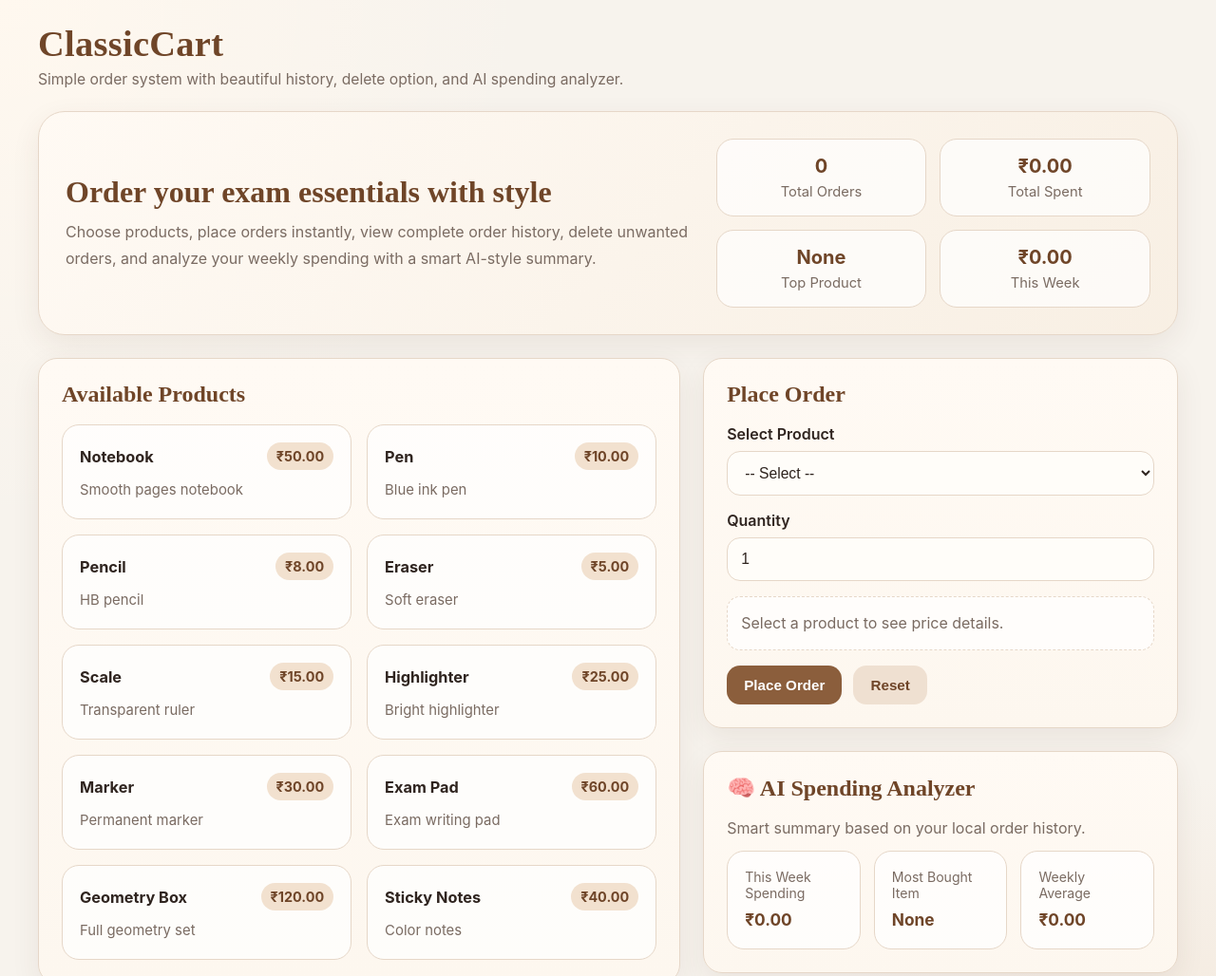
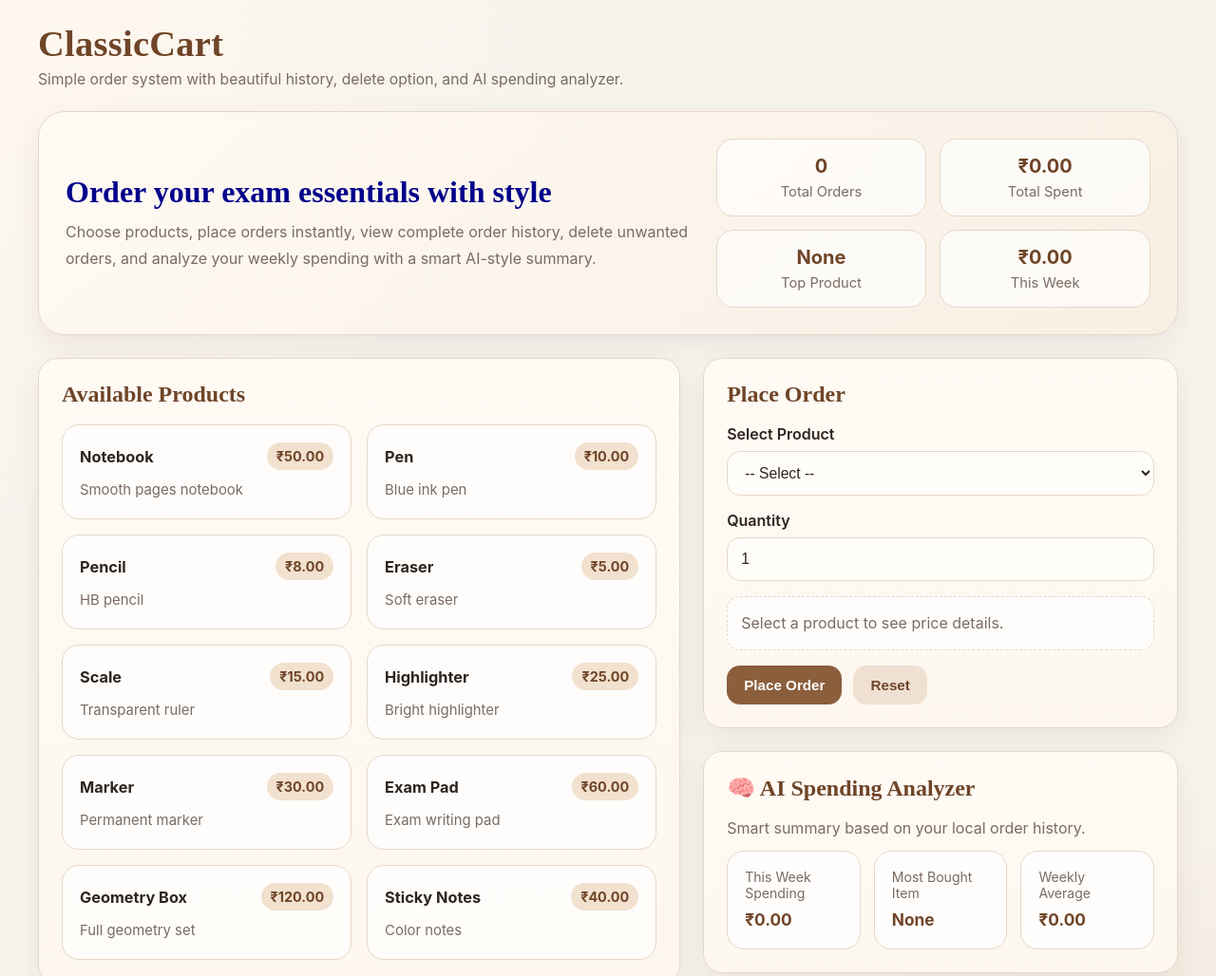
Before and after one commit to Prasanna1511-ind/E-Commerce, a plain HTML site: page index.html in a window 1280 px wide. Shown: the top 1028 px of the page at 95% size. Drawn offline with Linux system fonts and the light colour scheme.

Commit message:
Restore original styles in Ecom_style.css

```diff
--- a/Ecom_style.css
+++ b/Ecom_style.css
@@ -78,7 +78,7 @@
       font-family: 'Playfair Display', serif;
       font-size: 2rem;
       margin-bottom: 10px;
-      color: var(--accent-dark);
+      color: darkblue;
     }
 
     .hero p {
```
